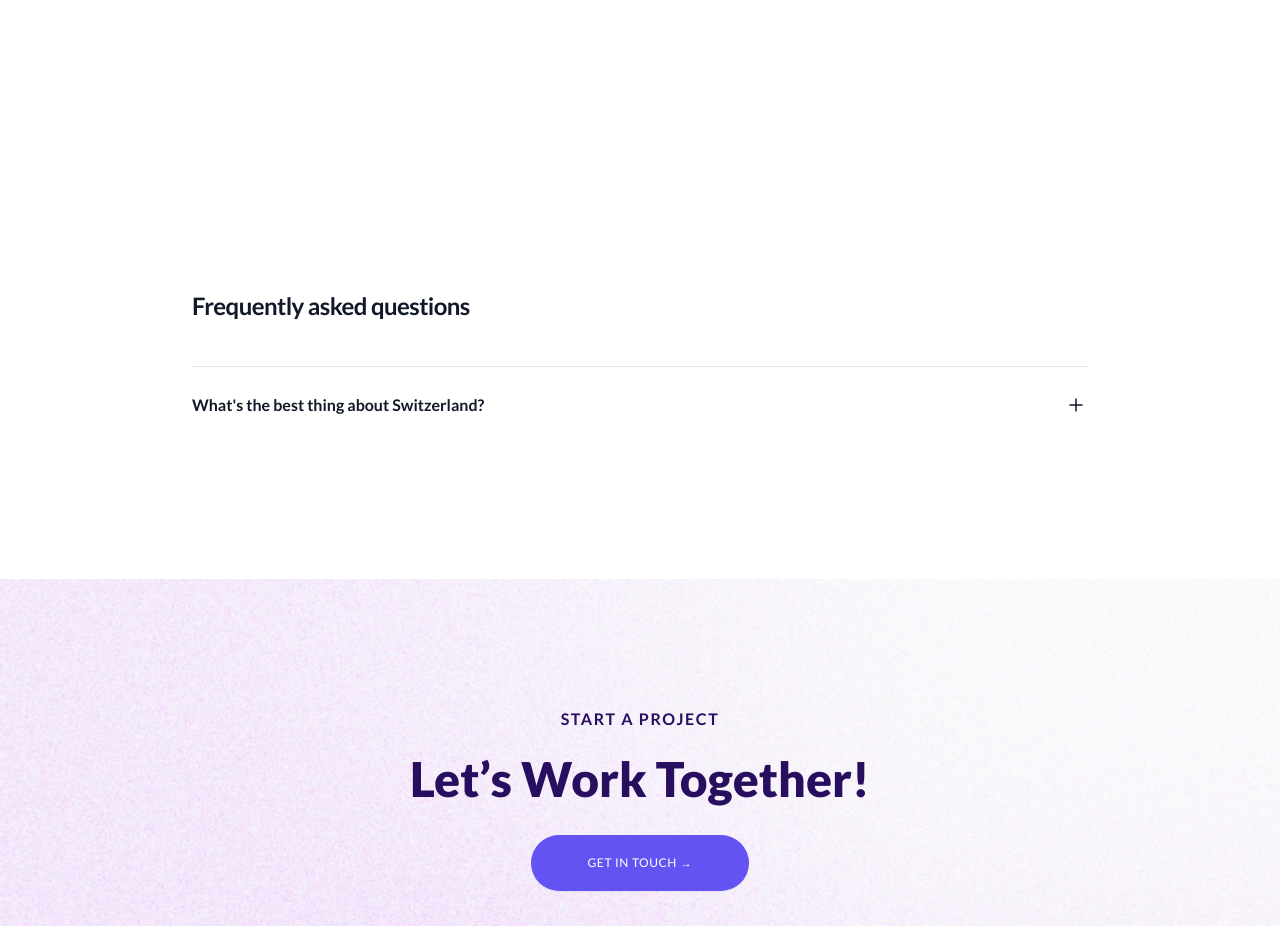
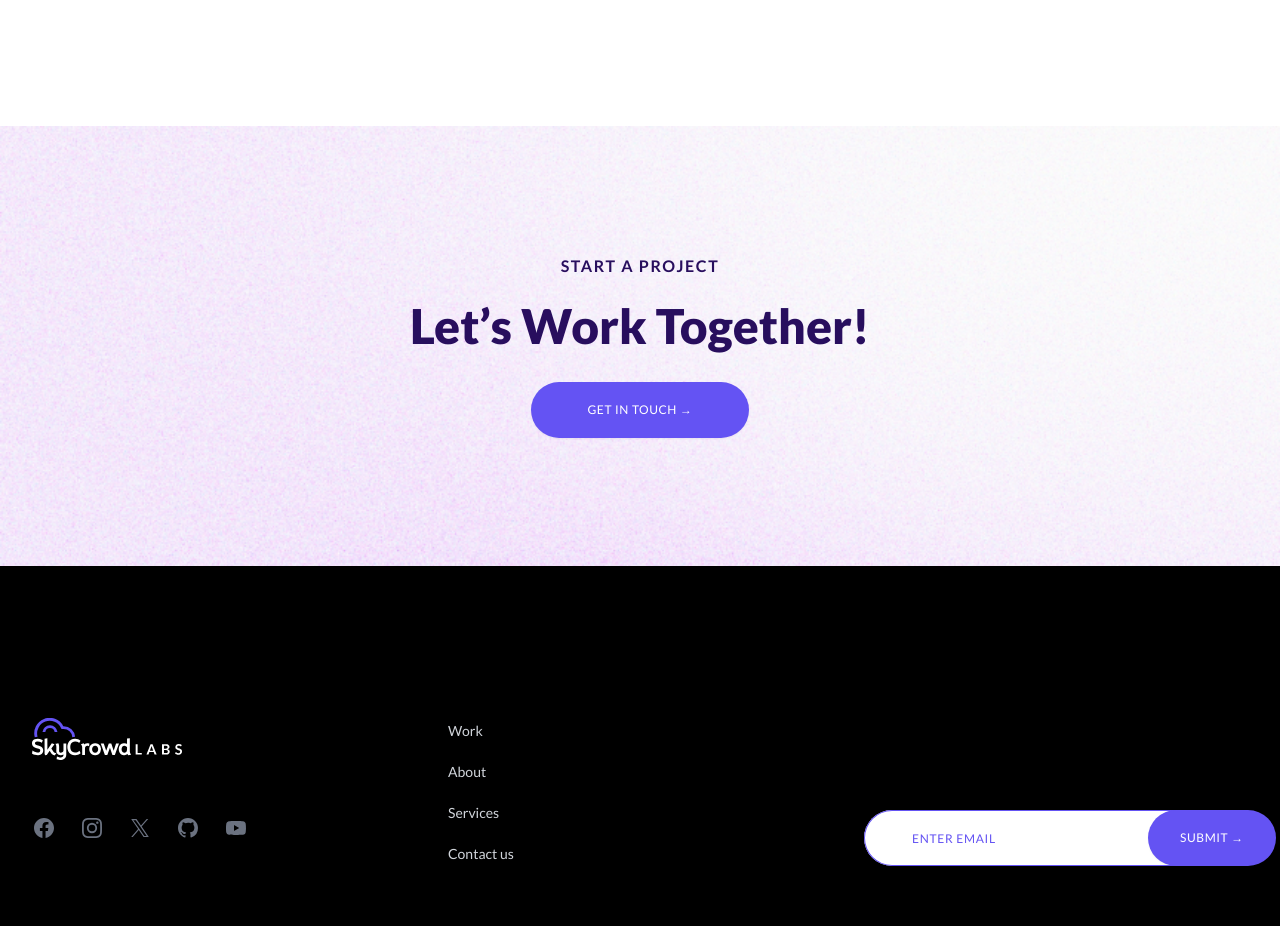
Before and after one commit to SkyCrowdLabs/landing-page, a Next.js app: page / in a window 1280 px wide. Shown: the part 3201-4127 px from the top of the page. Built offline with nearby package versions, Linux system fonts and the light colour scheme.

Commit message:
Remove FAQ and add two assets

```diff
--- a/src/app/page.tsx
+++ b/src/app/page.tsx
@@ -4,7 +4,6 @@ import Feature from './sections/Feature';
 import WhatWeDo from './sections/WhatWeDo';
 import WhoWeAre from './sections/WhoWeAre';
 import WhatWeOffer from './sections/WhatWeOffer';
-import FAQ from './sections/FAQ';
 import GetInTouch from './sections/GetInTouch';
 import Footer from './sections/Footer';
 
@@ -17,7 +16,6 @@ const Home = () => {
       <WhatWeDo />
       <WhoWeAre />
       <WhatWeOffer />
-      <FAQ />
       <GetInTouch />
       <Footer />
     </div>
--- a/src/app/sections/FAQ.tsx
+++ /dev/null
@@ -1,63 +0,0 @@
-'use client';
-import { Disclosure } from '@headlessui/react';
-import { MinusSmallIcon, PlusSmallIcon } from '@heroicons/react/24/outline';
-
-const faqs = [
-  {
-    question: "What's the best thing about Switzerland?",
-    answer:
-      "I don't know, but the flag is a big plus. Lorem ipsum dolor sit amet consectetur adipisicing elit. Quas cupiditate laboriosam fugiat.",
-  },
-  // More questions...
-];
-
-const FAQ = () => {
-  return (
-    <div className="bg-white">
-      <div className="mx-auto max-w-7xl px-6 py-24 sm:py-32 lg:px-8 lg:py-40">
-        <div className="mx-auto max-w-4xl divide-y divide-gray-900/10">
-          <h2 className="text-2xl font-bold leading-10 tracking-tight text-gray-900">
-            Frequently asked questions
-          </h2>
-          <dl className="mt-10 space-y-6 divide-y divide-gray-900/10">
-            {faqs.map((faq) => (
-              <Disclosure as="div" key={faq.question} className="pt-6">
-                {({ open }) => (
-                  <>
-                    <dt>
-                      <Disclosure.Button className="flex w-full items-start justify-between text-left text-gray-900">
-                        <span className="text-base font-semibold leading-7">
-                          {faq.question}
-                        </span>
-                        <span className="ml-6 flex h-7 items-center">
-                          {open ? (
-                            <MinusSmallIcon
-                              className="h-6 w-6"
-                              aria-hidden="true"
-                            />
-                          ) : (
-                            <PlusSmallIcon
-                              className="h-6 w-6"
-                              aria-hidden="true"
-                            />
-                          )}
-                        </span>
-                      </Disclosure.Button>
-                    </dt>
-                    <Disclosure.Panel as="dd" className="mt-2 pr-12">
-                      <p className="text-base leading-7 text-gray-600">
-                        {faq.answer}
-                      </p>
-                    </Disclosure.Panel>
-                  </>
-                )}
-              </Disclosure>
-            ))}
-          </dl>
-        </div>
-      </div>
-    </div>
-  );
-};
-
-export default FAQ;
```
Also changed, not shown: public/squiggly-1.svg (added), public/squiggly-2.svg (added).
